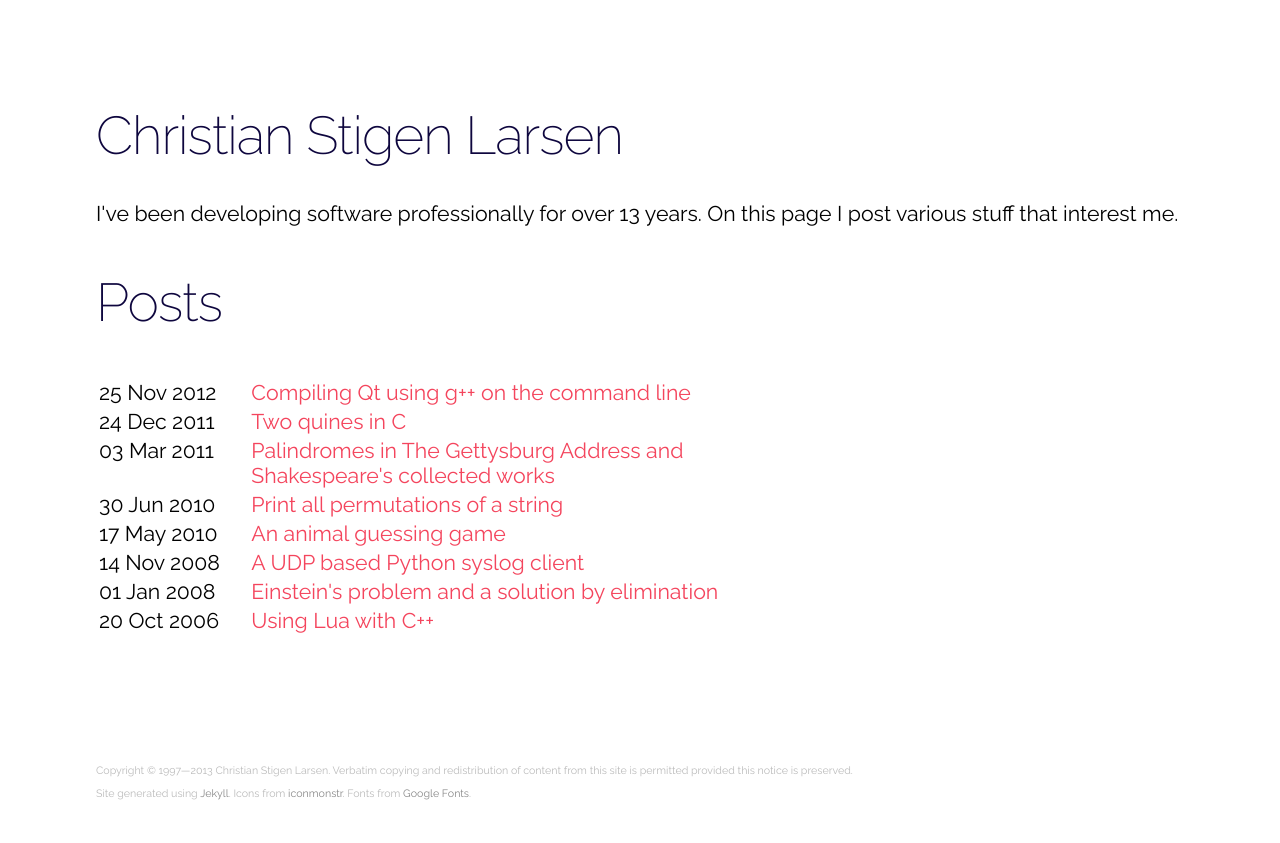
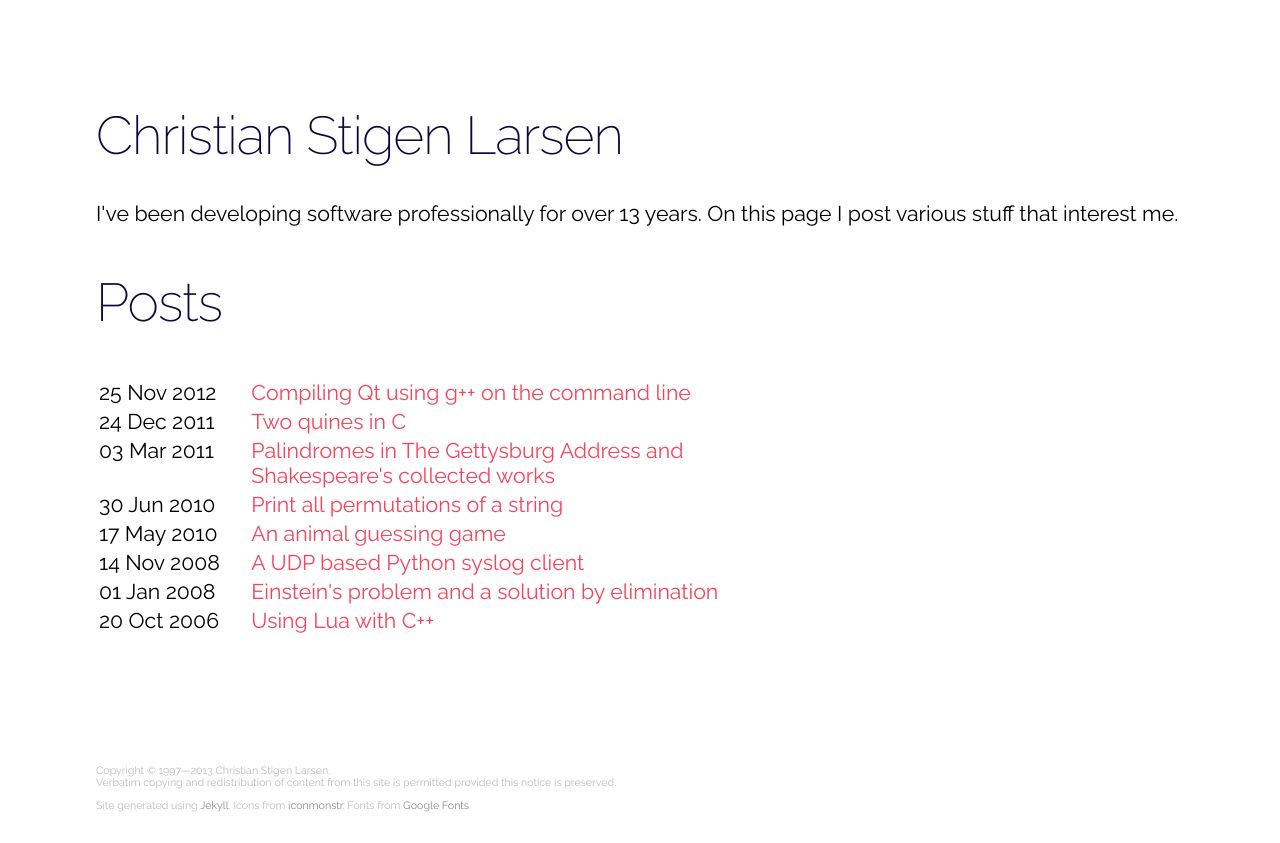
Before and after one commit to cslarsen/csl.name, a Jekyll site: the page built from index.html, in a window 1280 px wide. Shown: the part 340-1183 px from the top of the page. Built offline with Jekyll 4.4.1, drawn with Linux system fonts in a browser that asks for light colours; Markdown is read by kramdown in place of the engine named in the settings.

Commit message:
Fixed other post list

```diff
--- a/_config.yml
+++ b/_config.yml
@@ -5,7 +5,7 @@
 permalink: pretty
 
 # additional settings for RSS
-copyright: "Copyright &copy; 1997&mdash;2013 Christian Stigen Larsen.\nVerbatim copying and redistribution of content from this site is permitted provided this notice is preserved."
+copyright: "Copyright &copy; 1997&mdash;2013 Christian Stigen Larsen.<br/>Verbatim copying and redistribution of content from this site is permitted provided this notice is preserved.<br/>"
 description: "Personal homepage with posts mainly on programming"
 url: http://csl.name
 
--- a/_layouts/default.html
+++ b/_layouts/default.html
@@ -28,7 +28,7 @@
     <div id="main-content">
       {{ content }}
 
-      {% if site.related_posts %}
+      {% if site.related_posts.size > 1 %}
       <div class="otherPosts">
         <h2 class="darkblue">Related posts</h2>
         <table>
@@ -45,6 +45,7 @@
 
       <div class="otherPosts">
         {% for tag in page.tags %}
+          {% if site.tags[tag].size > 1 %}
           <h2 class="darkblue">Posts tagged &laquo;{{ tag }}&raquo;</h2>
           <table>
             {% for p in site.tags[tag] %}
@@ -53,11 +54,13 @@
               {% endif %}
             {% endfor %}
           </table>
+          {% endif %}
         {% endfor %}
       </div>
 
       <div class="otherPosts">
         {% for category in page.categories %}
+          {% if site.categories[category].size > 1 %}
           <h2 class="darkblue">Other posts under the category &laquo;{{ category }}&raquo;</h2>
           <table>
             {% for p in site.categories[category] %}
@@ -66,6 +69,7 @@
               {% endif %}
             {% endfor %}
           </table>
+          {% endif %}
         {% endfor %}
       </div>
 
```
Lines whose indentation alone changed are shown as unchanged.
